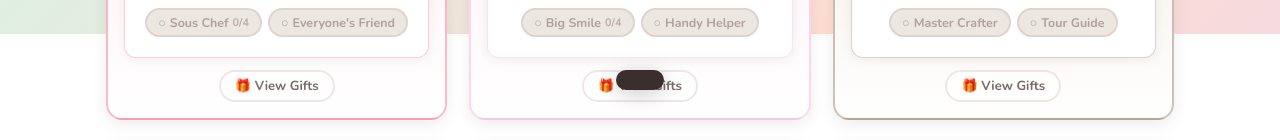
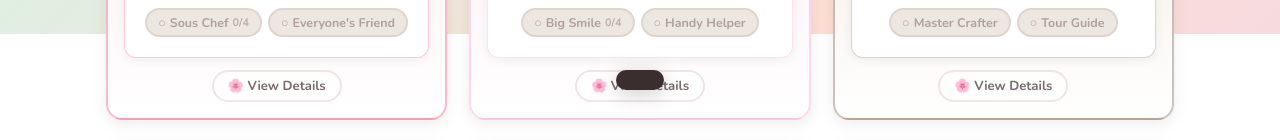
Before and after one commit to Adreena02/HKIA-Island-Companion, a React (Vite) app: page / in a window 1280 px wide. Shown: the part 766-906 px from the top of the page. Built offline with nearby package versions, Linux system fonts and the light colour scheme.

Commit message:
Fixed the View Gifts button to View Details

```diff
--- a/src/components/residents/ResidentCard.jsx
+++ b/src/components/residents/ResidentCard.jsx
@@ -159,7 +159,7 @@ export function ResidentCard({ resident, onLevelChange, onViewDetails }) {
       {/* View Gifts button — sits outside inner card, inside tint bg */}
       <div style={{ textAlign: "center", marginTop: 12 }}>
         <Btn variant="ghost" small onClick={() => onViewDetails(resident)}>
-          🎁 View Gifts
+          🌸 View Details
         </Btn>
       </div>
     </div>
```
